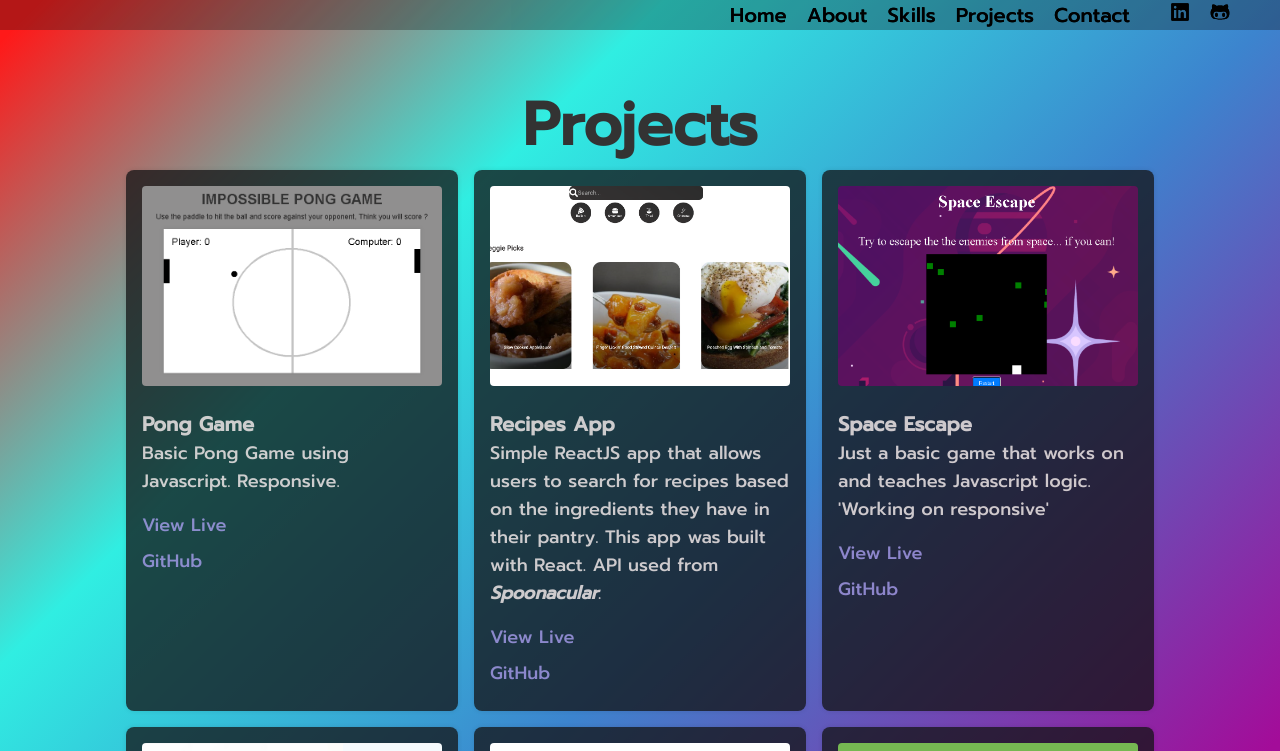
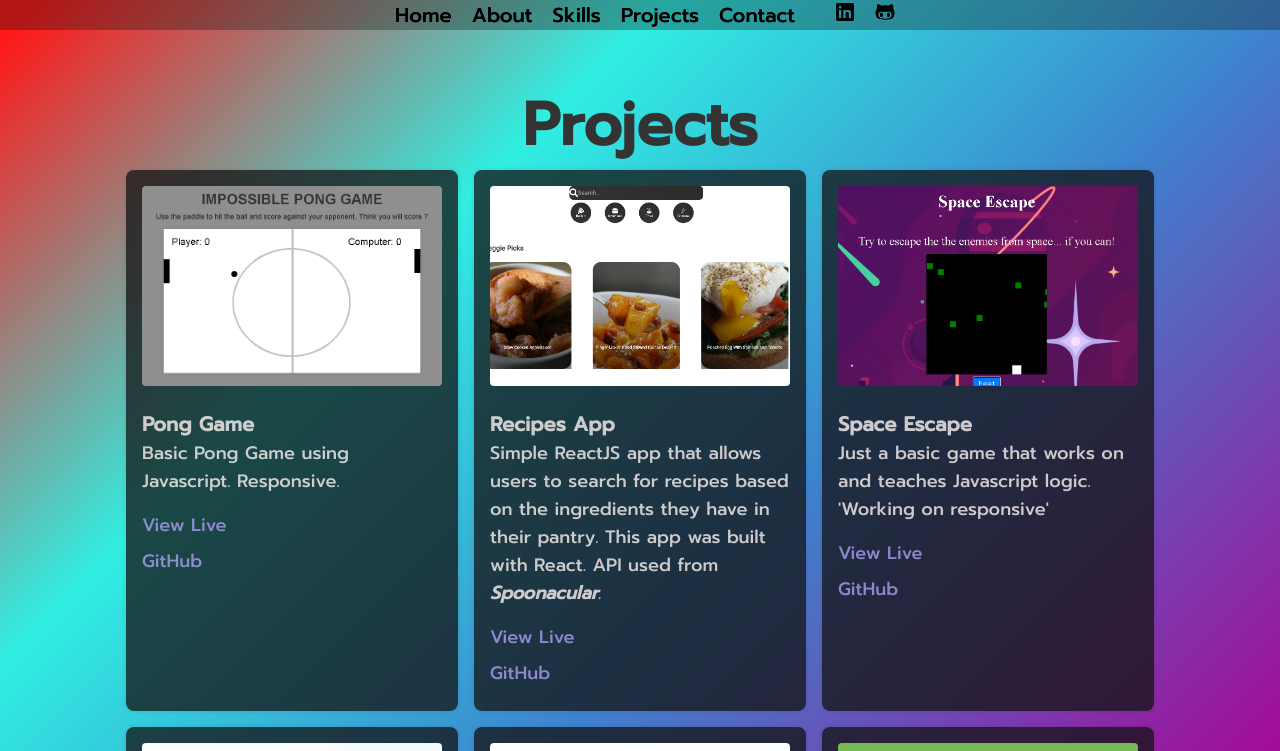
Before and after one commit to sirjoaogoncalves/PortfolioJoaoGoncalves, a React (Create React App) app: page /PortfolioJoaoGoncalves/projects in a window 1280 px wide. Shown: the top 751 px of the page. Built offline with nearby package versions, Linux system fonts and the light colour scheme.

Commit message:
update to visual effects

```diff
--- a/src/components/Navbar.css
+++ b/src/components/Navbar.css
@@ -1,7 +1,7 @@
 .navbar {
   background-color: rgba(19, 19, 20, 0.171);
   display: flex;
-  justify-content: flex-end;
+  justify-content: center;
   position: fixed;
   top: 0;
   left: 0;
@@ -13,7 +13,7 @@
 .navbar__list {
   list-style: none;
   display: flex;
-  margin-right: 50px; /* Changed margin left to margin right to push items to the left */
+  margin-right: 30px; /* Changed margin left to margin right to push items to the left */
 }
 
 .navbar__item {
@@ -38,8 +38,8 @@
 .navbar__icons {
   display: flex;
   align-items: center;
-  justify-content: flex-end;
-  margin-left: 20px; /* Changed margin left to margin right to push icons to the right */
+  justify-content: center;
+  margin-left: 20px;
 }
 
 @media (max-width: 768px) {
```
